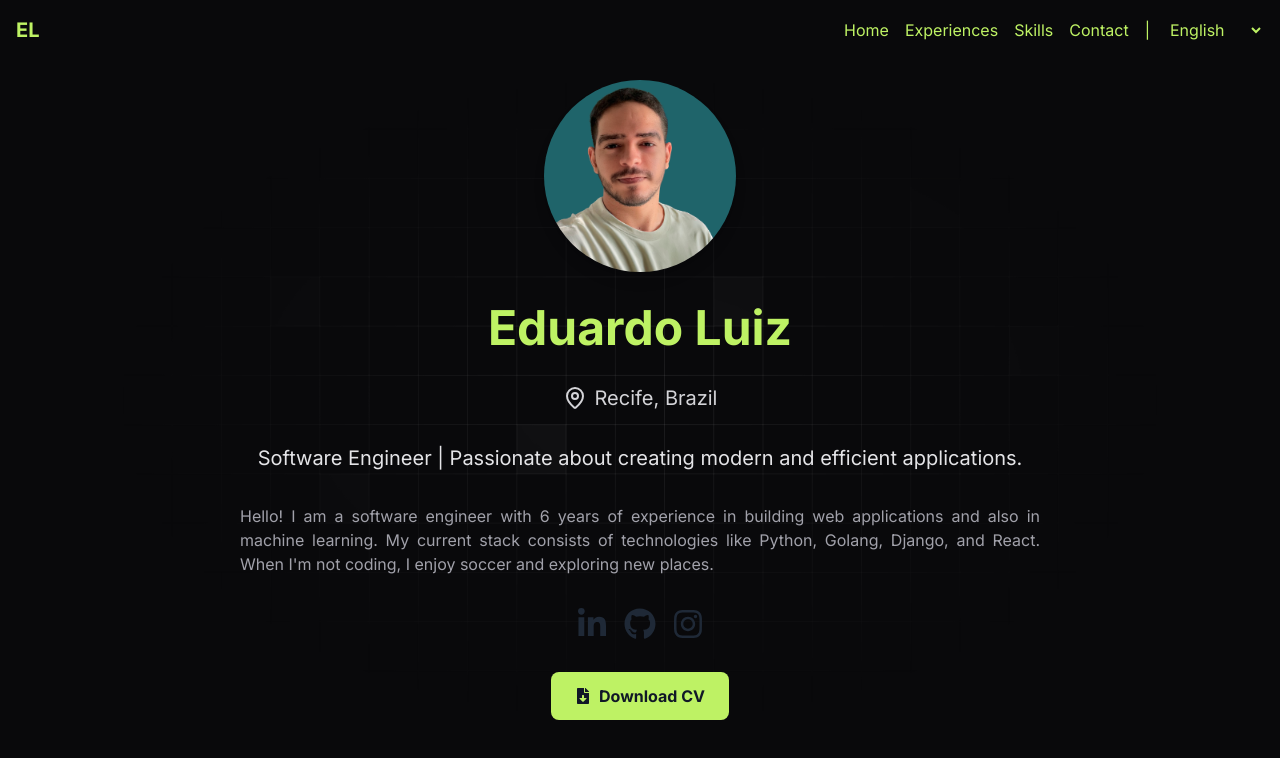
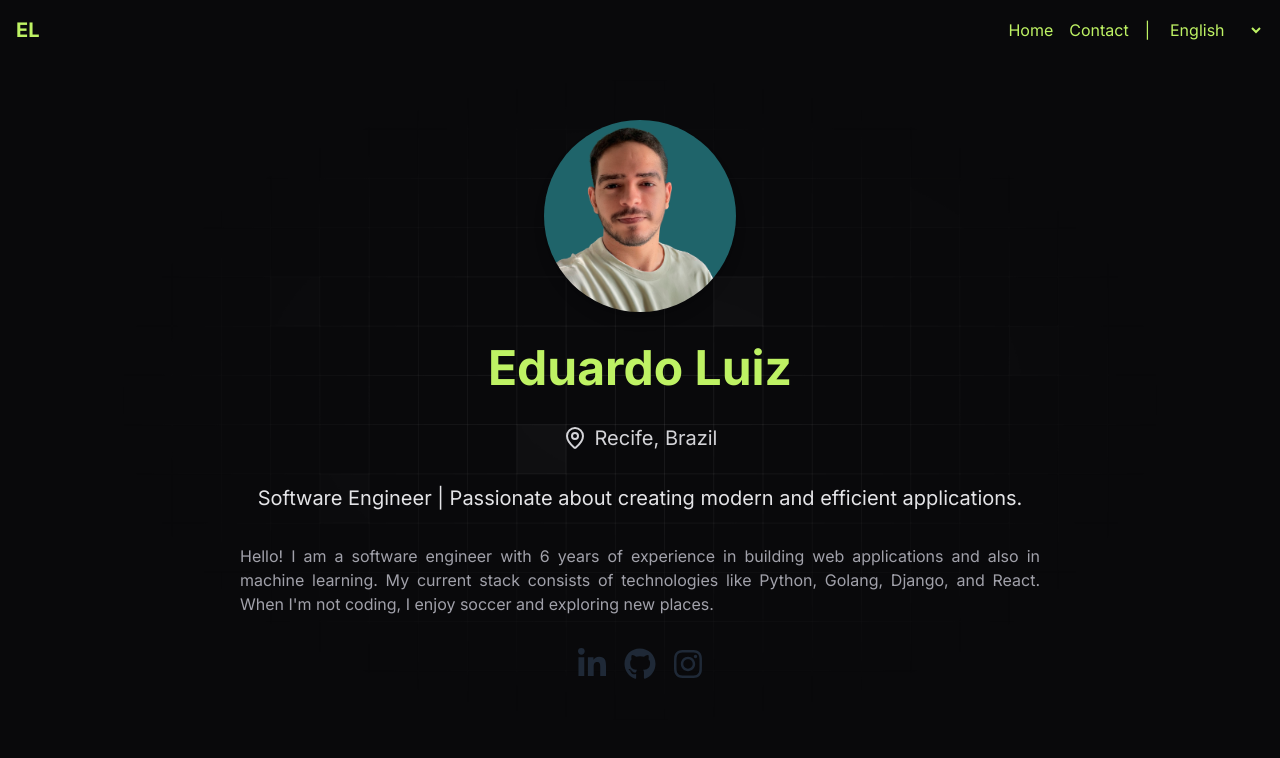
Before and after one commit to eduardoluiz7/personal-page, a React (Vite) app: page / in a window 1280 px wide. Shown: the top 758 px of the page. Built offline with nearby package versions, Linux system fonts and the light colour scheme.

Commit message:
hiding cv stuff

```diff
--- a/src/app.tsx
+++ b/src/app.tsx
@@ -1,9 +1,7 @@
 import { BrowserRouter as Router, Route, Routes } from 'react-router-dom';
 import { Navbar } from './components/nav';
-import { Skills } from './pages/skills';
 import { Contact } from './pages/contact';
 import { Home } from './pages/home';
-import { Experiences } from './pages/experiences';
 import { AnimatePresence } from 'framer-motion';
 
 export function App() {
@@ -15,8 +13,11 @@ export function App() {
           <main className="flex-grow">
             <Routes>
               <Route path="/" element={<Home />} />
-              <Route path='experiences' element={<Experiences />} />
-              <Route path="/skills" element={<Skills />} />
+              {
+                /* <Route path="/skills" element={<Skills />} />
+              <Route path="/experiences" element={<Experiences />} />  /> */
+              }
+
               <Route path="/contact" element={<Contact />} />
             </Routes>
           </main>
--- a/src/components/nav.tsx
+++ b/src/components/nav.tsx
@@ -42,8 +42,12 @@ export function Navbar () {
             </div>
             <div className="hidden md:flex space-x-4">
               <Link to="/" className="text-lime-300 hover:text-gray-300">{t('nav.home')}</Link>
-              <Link to="/experiences" className="text-lime-300 hover:text-gray-300">{t('nav.experience')}</Link>
+             {
+              /*
+               <Link to="/experiences" className="text-lime-300 hover:text-gray-300">{t('nav.experience')}</Link>
               <Link to="/skills" className="text-lime-300 hover:text-gray-300">{t('nav.skills')}</Link>
+              */
+             }
 
               <Link to="/contact" className="text-lime-300 hover:text-gray-300">{t('nav.contact')}</Link>
               <span className="text-lime-300 m-0 p-0 border-none">|</span>
--- a/src/pages/home.tsx
+++ b/src/pages/home.tsx
@@ -39,7 +39,9 @@ export function Home() {
               </p>
             </div>
             <Socials />
-            <div className="mt-6">
+           {
+            /*
+             <div className="mt-6">
             <a
                 href={resume}
                 download="Eduardo_Luiz_CV.pdf"
@@ -49,6 +51,8 @@ export function Home() {
                 Download CV
             </a>
             </div>
+            */
+           }
           </div>
         </motion.div>
       )
```
